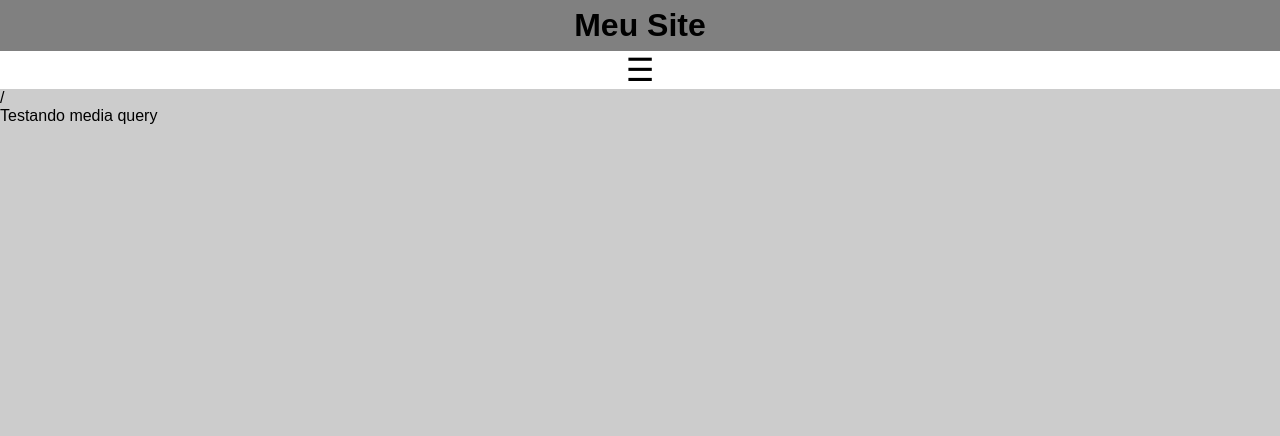
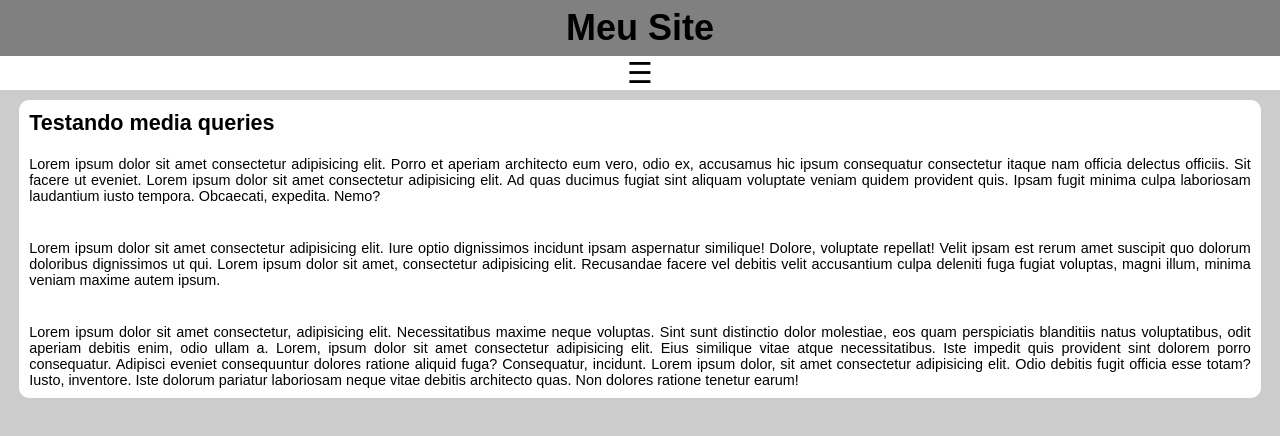
Before and after one commit to kauefelau/Projeto-responsivo, a plain HTML site: page index.html in a window 1280 px wide. Drawn offline with Linux system fonts and the light colour scheme.

Commit message:
versao movel finalizada

```diff
--- a/index.html
+++ b/index.html
@@ -26,10 +26,23 @@
                 </ul>
             </nav>
         </menu>
-    </header>/
+    </header>
 
     <main>
-        Testando media query
+        <h2>Testando media queries</h2>
+        <div>
+            <p>
+                Lorem ipsum dolor sit amet consectetur adipisicing elit. Porro et aperiam architecto eum vero, odio ex, accusamus hic ipsum consequatur consectetur itaque nam officia delectus officiis. Sit facere ut eveniet. Lorem ipsum dolor sit amet consectetur adipisicing elit. Ad quas ducimus fugiat sint aliquam voluptate veniam quidem provident quis. Ipsam fugit minima culpa laboriosam laudantium iusto tempora. Obcaecati, expedita. Nemo?
+            </p>
+            <br>
+            <p>
+                Lorem ipsum dolor sit amet consectetur adipisicing elit. Iure optio dignissimos incidunt ipsam aspernatur similique! Dolore, voluptate repellat! Velit ipsam est rerum amet suscipit quo dolorum doloribus dignissimos ut qui. Lorem ipsum dolor sit amet, consectetur adipisicing elit. Recusandae facere vel debitis velit accusantium culpa deleniti fuga fugiat voluptas, magni illum, minima veniam maxime autem ipsum.
+            </p>
+            <br>
+            <p>
+                Lorem ipsum dolor sit amet consectetur, adipisicing elit. Necessitatibus maxime neque voluptas. Sint sunt distinctio dolor molestiae, eos quam perspiciatis blanditiis natus voluptatibus, odit aperiam debitis enim, odio ullam a. Lorem, ipsum dolor sit amet consectetur adipisicing elit. Eius similique vitae atque necessitatibus. Iste impedit quis provident sint dolorem porro consequatur. Adipisci eveniet consequuntur dolores ratione aliquid fuga? Consequatur, incidunt. Lorem ipsum dolor, sit amet consectetur adipisicing elit. Odio debitis fugit officia esse totam? Iusto, inventore. Iste dolorum pariatur laboriosam neque vitae debitis architecto quas. Non dolores ratione tenetur earum!
+            </p>
+        </div>
     </main>
 </body>
 
--- a/style/style.css
+++ b/style/style.css
@@ -11,6 +11,7 @@
 
 body {
     background-color: #ccc;
+    font-size: 0.9em;
 }
 
 /* configuracoes do cabecalho e menu */
@@ -21,6 +22,7 @@ header {
 }
 
 header > h1 {
+    font-size: 2.5em;
     padding: 7px;
 }
 
@@ -61,3 +63,17 @@ header > h1 {
     text-decoration: none;
     color: white;
 }
+
+/* configurações do conteudo principal */
+
+main {
+    border-radius: 10px;
+    margin: 10px auto 0px;
+    background-color: white;
+    width: 97%;
+}
+
+main h2, main p {
+    padding: 10px;
+    text-align: justify;
+}
```
